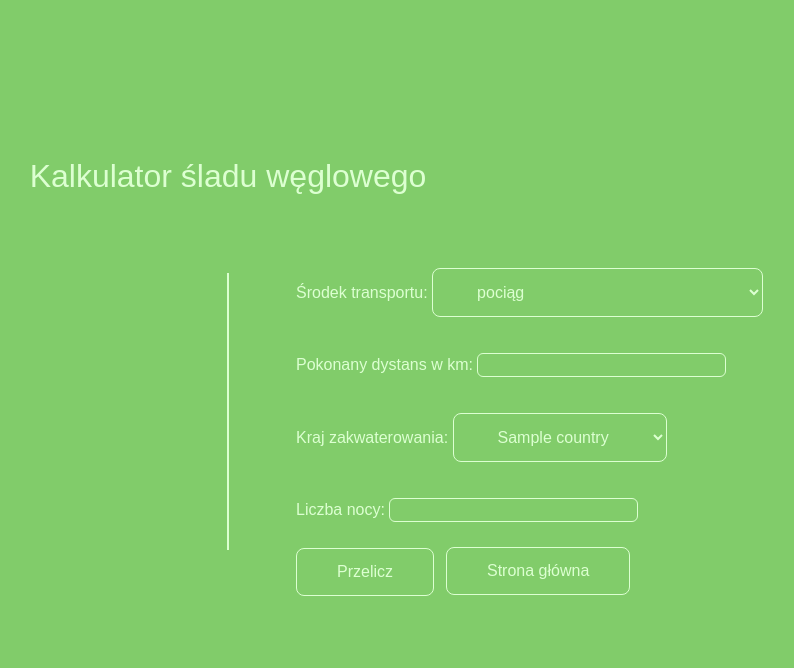
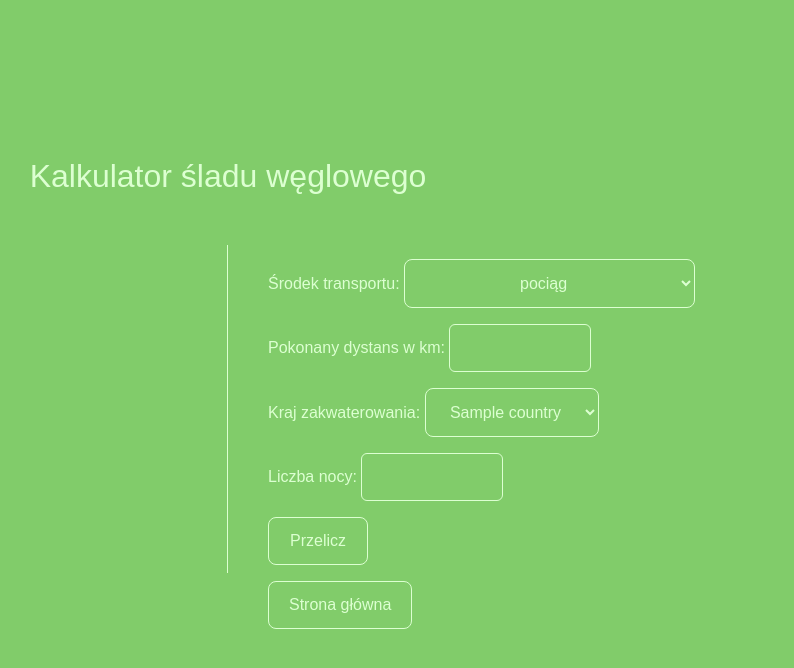
Before and after one commit to Edyta-Budny/coderslab-final_project, a Django app: page /travel/ in a window 1280 px wide. Shown: the top 668 px of the page, without its empty margins (412-1206 px from the left). Run offline with Django 3.2, Linux system fonts and the light colour scheme; tables that the repository leaves empty hold one stand-in row (values such as "Sample post").

Commit message:
organising the layout of the site

```diff
--- a/carbon_footprint_calculator/static/css/style.css
+++ b/carbon_footprint_calculator/static/css/style.css
@@ -17,12 +17,24 @@ div.head {
 
 }
 
+div.row {
+  display: flex;
+  flex-direction: row;
+  flex-wrap: wrap;
+  width: 100%;
+}
+
+div.column {
+  display: flex;
+  flex-direction: column;
+  flex: 1;
+}
+
 div.information {
-  margin-left: 250px;
+  margin-left: auto;
   padding: 14px 40px;
   width: 300px;
   height: 300px;
-  border-radius: 8px;
   margin-top: 50px;
   font-size: 16px;
   font-weight: 200;
@@ -32,70 +44,73 @@ div.information {
   display: flex;
   align-items: center;
   text-align: justify;
+  border-right: 1px solid #DCFFD1;
 }
 
 div.content {
-  margin-top: -280px;
-}
-
-form.travel {
-   margin-top: -300px;
-}
-
-form.transport {
+  margin-right: auto;
+  padding: 14px 40px;
+  height: 300px;
+  border-radius: 8px;
   margin-top: 50px;
+  font-size: 16px;
+  font-weight: 200;
+  hyphens: auto;
+  line-height: 22px;
+  align-items: center;
+  text-align: justify;
 }
 
 div.button button {
   border: 1px solid #DCFFD1;
   background-color: #81CC6A;
   color: #DCFFD1;
-  padding: 14px 40px;
+  padding: 14px 20px;
   text-align: center;
   display: block;
   font-size: 16px;
   font-weight: 200;
-  margin-left: 700px;
   border-radius: 8px;
 }
 
 p {
-  margin-left: 660px;
-  padding: 10px 40px;
   font-size: 16px;
   font-weight: 200;
-  margin-top:0px;
+  margin-top: auto;
 }
 
 input.button {
-  margin-left: 700px;
   font-size: 16px;
   font-weight: 200;
   border-radius: 8px;
-  padding: 14px 40px;
+  padding: 14px 20px;
   border: 1px solid #DCFFD1;
   background-color: #81CC6A;
   color: #DCFFD1;
+  margin-block-end: 1em;
 }
 
 input {
   border: 1px solid #DCFFD1;
   border-radius: 6px;
-  padding: 2px 20px;
+  padding: 14px 20px;
   font-size: 16px;
   font-weight: 200;
   color: #DCFFD1;
   background-color: #81CC6A;
+  text-align: center;
+  width: 100px;
 }
 
 select {
   font-size: 16px;
   font-weight: 200;
-  padding: 14px 40px;
+  padding: 14px 20px;
   color: #DCFFD1;
   border-radius: 8px;
   border: 1px solid #DCFFD1;
   background-color: #81CC6A;
+  text-align-last: center;
 }
 
 hr {
@@ -146,12 +163,10 @@ button.button-main {
 }
 
 button.main {
-  margin-left: 850px;
-  margin-top: -49px;
   border: 1px solid #DCFFD1;
   background-color: #81CC6A;
   color: #DCFFD1;
-  padding: 14px 40px;
+  padding: 14px 20px;
   text-align: center;
   display: block;
   font-size: 16px;
--- a/carbon_footprint_calculator/templates/html/base.html
+++ b/carbon_footprint_calculator/templates/html/base.html
@@ -11,16 +11,21 @@
     <div class="head">
       <h>Kalkulator śladu węglowego</h>
     </div>
+    <div class="row">
+    <div class="column">
     <div class="information">
       {% block content_title %}
         <table>Info</table>
       {% endblock %}
     </div>
-    <hr>
+    </div>
+  <div class="column">
     <div class="content">
       {% block content %}
       {% endblock %}
     </div>
   </div>
+  </div>
+  </div>
   </body>
 </html>
--- a/carbon_footprint_calculator/templates/html/diet.html
+++ b/carbon_footprint_calculator/templates/html/diet.html
@@ -5,8 +5,8 @@
 {% block content %}
   <form method="post">
     {% csrf_token %}
-    {{ form.as_p}}
+    {{ form.as_p }}
     <input class="button" type="submit" value="Przelicz">
   </form>
-  <button onclick="location.href ='/main/'" class="main">Strona główna</button>
+   <button onclick="location.href ='/main/'" class="main">Strona główna</button>
 {% endblock %}
--- a/carbon_footprint_calculator/templates/html/house.html
+++ b/carbon_footprint_calculator/templates/html/house.html
@@ -5,7 +5,7 @@
 {% block content %}
   <form method="post">
     {% csrf_token %}
-    {{ form.as_p}}
+    {{ form.as_p }}
     <input class="button" type="submit" value="Przelicz">
   </form>
   <button onclick="location.href ='/main/'" class="main">Strona główna</button>
--- a/carbon_footprint_calculator/templates/html/transport.html
+++ b/carbon_footprint_calculator/templates/html/transport.html
@@ -8,5 +8,5 @@
     {{ form.as_p }}
     <input class="button" type="submit" value="Przelicz">
   </form>
-  <button onclick="location.href ='/main/'" class="main">Strona główna</button>
+      <button onclick="location.href ='/main/'" class="main">Strona główna</button>
 {% endblock %}
--- a/carbon_footprint_calculator/templates/html/travel.html
+++ b/carbon_footprint_calculator/templates/html/travel.html
@@ -8,5 +8,5 @@
     {{ form.as_p }}
     <input class="button" type="submit" value="Przelicz">
   </form>
-  <button onclick="location.href ='/main/'" class="main">Strona główna</button>
+      <button onclick="location.href ='/main/'" class="main">Strona główna</button>
 {% endblock %}
```
Also changed, not shown: other parts of carbon_footprint_calculator/static/css/style.css (+29 -23 lines), 1 other file.
